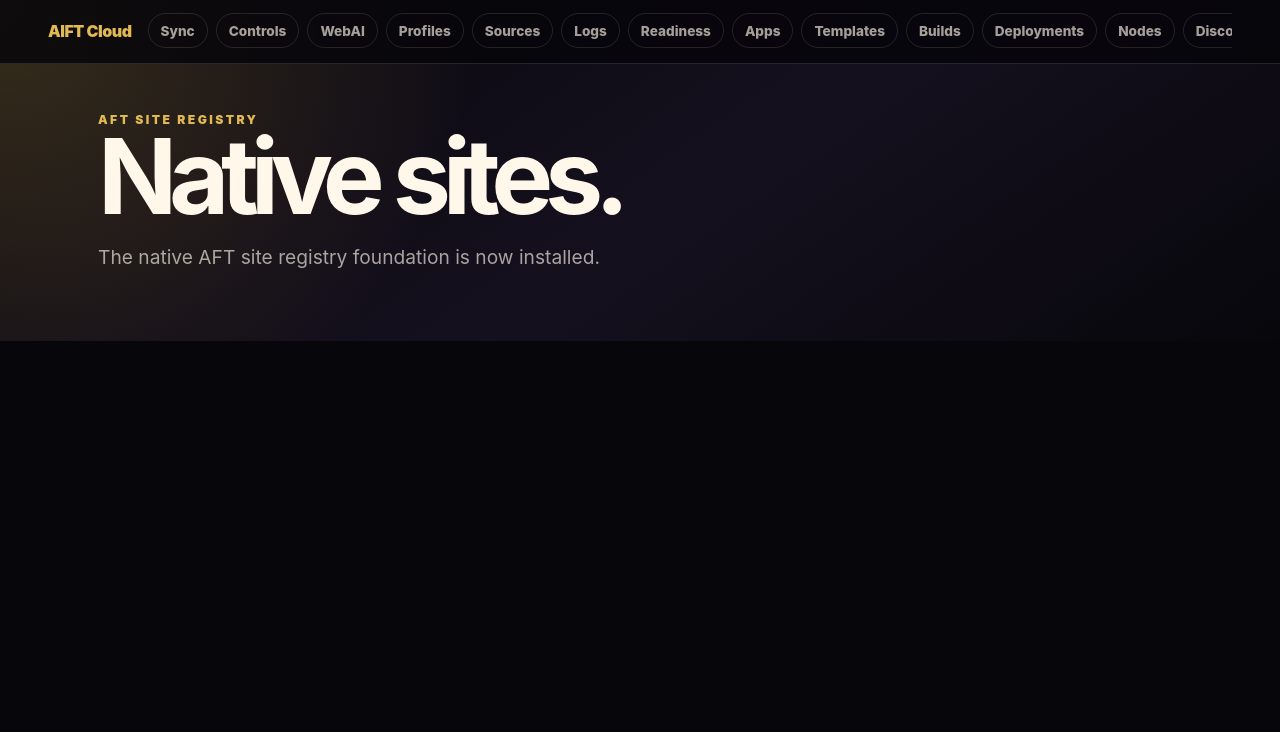
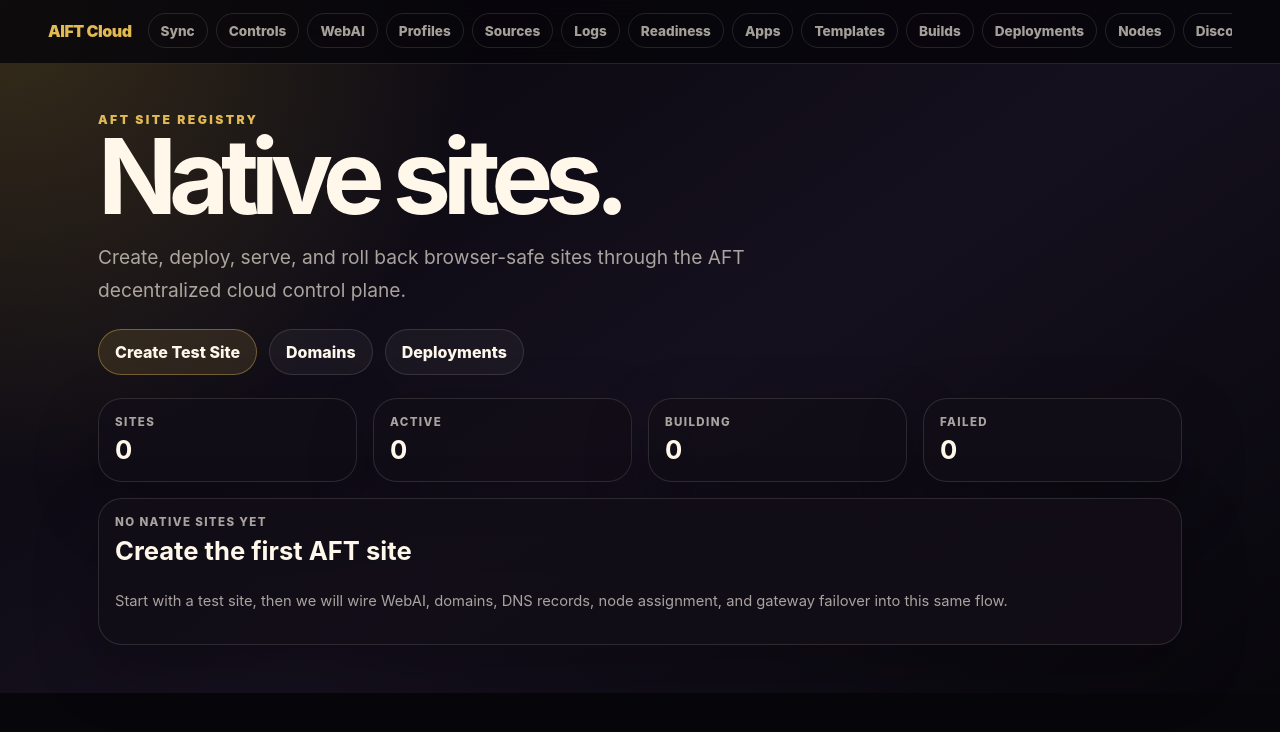
Before and after one commit to AIFreedomTrustFederation/VPS, a Next.js app in the folder apps/aift-dashboard/: page /sites in a window 1280 px wide. Shown: the top 732 px of the page. Built offline with nearby package versions, Linux system fonts and the light colour scheme.

Commit message:
Connect sites page to native registry

```diff
--- a/apps/aift-dashboard/app/sites/page.tsx
+++ b/apps/aift-dashboard/app/sites/page.tsx
@@ -1,10 +1,52 @@
-export default function SitesPage() {
+import { listNativeSites } from '@/lib/native-site-registry';
+
+export default async function SitesPage() {
+  const sites = await listNativeSites();
+
   return (
     <main className="page">
       <section className="hero">
         <p className="eyebrow">AFT Site Registry</p>
         <h1>Native sites.</h1>
-        <p className="lead">The native AFT site registry foundation is now installed.</p>
+        <p className="lead">Create, deploy, serve, and roll back browser-safe sites through the AFT decentralized cloud control plane.</p>
+      </section>
+
+      <nav className="toolbar">
+        <a className="btn" href="/sites/new">Create Test Site</a>
+        <a className="btn secondary" href="/domains">Domains</a>
+        <a className="btn secondary" href="/deployments">Deployments</a>
+      </nav>
+
+      <section className="grid metrics">
+        <div className="card metric"><span>Sites</span><strong>{sites.length}</strong></div>
+        <div className="card metric"><span>Active</span><strong>{sites.filter((site) => site.status === 'active').length}</strong></div>
+        <div className="card metric"><span>Building</span><strong>{sites.filter((site) => site.status === 'building').length}</strong></div>
+        <div className="card metric"><span>Failed</span><strong>{sites.filter((site) => site.status === 'failed').length}</strong></div>
+      </section>
+
+      <section className="app-list" style={{ marginTop: '1rem' }}>
+        {sites.length ? sites.map((site) => (
+          <article className="card app-card" key={site.id}>
+            <div>
+              <h3>{site.title}</h3>
+              <div className="meta">
+                <span>{site.primaryUrl}</span>
+                <span>{site.activeDeploymentId ? `active deployment ${site.activeDeploymentId.slice(0, 8)}` : 'no active deployment'}</span>
+              </div>
+              {site.description ? <p className="footer-note">{site.description}</p> : null}
+            </div>
+            <div className="actions">
+              <span className={`status ${site.status}`}>{site.status}</span>
+              <a className="btn secondary" href={site.gatewayPath}>Open</a>
+            </div>
+          </article>
+        )) : (
+          <article className="card metric">
+            <span>No native sites yet</span>
+            <strong>Create the first AFT site</strong>
+            <p className="footer-note">Start with a test site, then we will wire WebAI, domains, DNS records, node assignment, and gateway failover into this same flow.</p>
+          </article>
+        )}
       </section>
     </main>
   );
```
